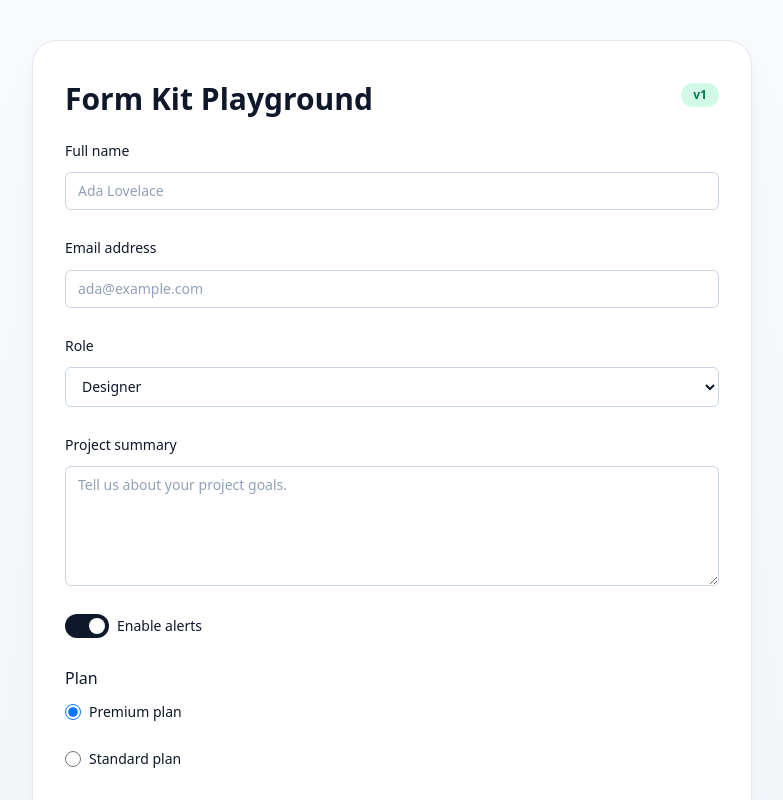
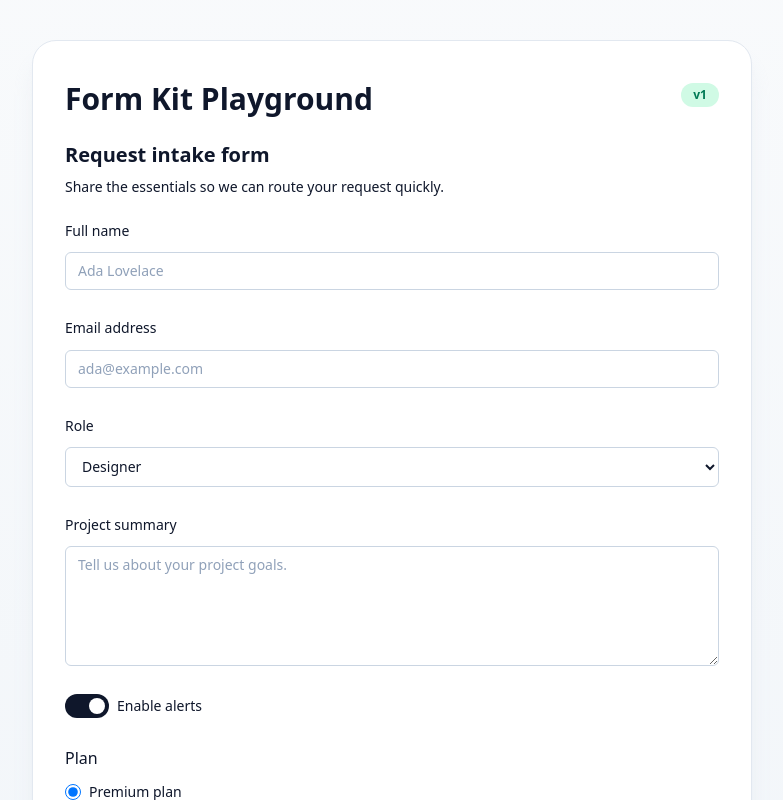
Before and after one commit to lfalcaolopes/form-kit, a React (Vite) app: page / in a window 1280 px wide. Shown: the top 800 px of the page, without its empty margins (248-1031 px from the left). Built offline with nearby package versions, Linux system fonts and the light colour scheme.

Commit message:
feat: add schema form header props

```diff
--- a/formKit/forms/SchemaForm.tsx
+++ b/formKit/forms/SchemaForm.tsx
@@ -1,4 +1,4 @@
-import { useId, useMemo } from 'react'
+import { useId, useMemo, type ReactNode } from 'react'
 import {
   FormProvider,
   useForm,
@@ -16,6 +16,7 @@ import {
   type FormSchema,
 } from '@/formKit/schema'
 import { FieldGroup } from '@/formKit/components/fields/Field'
+import { FormHeader } from '@/formKit/components/blocks/formHeader'
 
 type FieldValue<TField extends FormFieldConfig> =
   TField extends { field: typeof FieldType.Input }
@@ -43,6 +44,8 @@ type SchemaFormProps<TSchema extends FormSchema> = {
   onSubmit: (values: FormValues<TSchema>) => void
   className?: string
   formId?: string
+  title?: string
+  formInfo?: ReactNode
 }
 
 function getFieldErrors<TSchema extends FormSchema>(
@@ -64,6 +67,8 @@ export function SchemaForm<TSchema extends FormSchema>({
   onSubmit,
   className,
   formId,
+  title,
+  formInfo,
 }: SchemaFormProps<TSchema>) {
   const fallbackId = useId()
   const baseId = formId ?? fallbackId
@@ -96,6 +101,7 @@ export function SchemaForm<TSchema extends FormSchema>({
         onSubmit={handleSubmit(onSubmit)}
         noValidate
       >
+        <FormHeader title={title} info={formInfo} />
         <FieldGroup>
           {fields.map((field) => {
             const fieldName = field.name as Path<FormValues<TSchema>>
--- a/src/App.tsx
+++ b/src/App.tsx
@@ -99,6 +99,8 @@ function App() {
             <SchemaForm
               schema={demoSchema}
               className="space-y-6"
+              title="Request intake form"
+              formInfo="Share the essentials so we can route your request quickly."
               onSubmit={(values) => {
                 console.log('Submitted', values)
               }}
```
